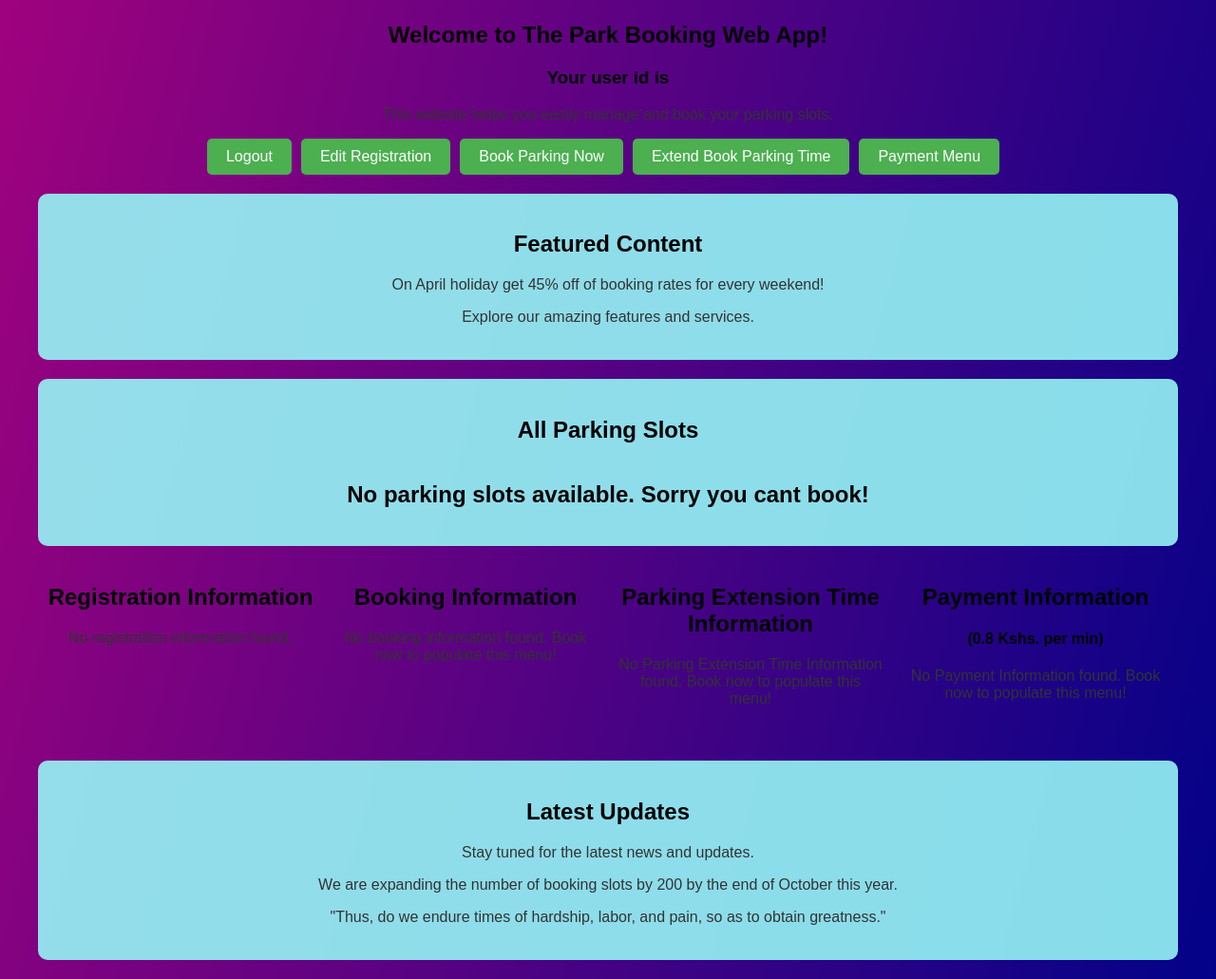
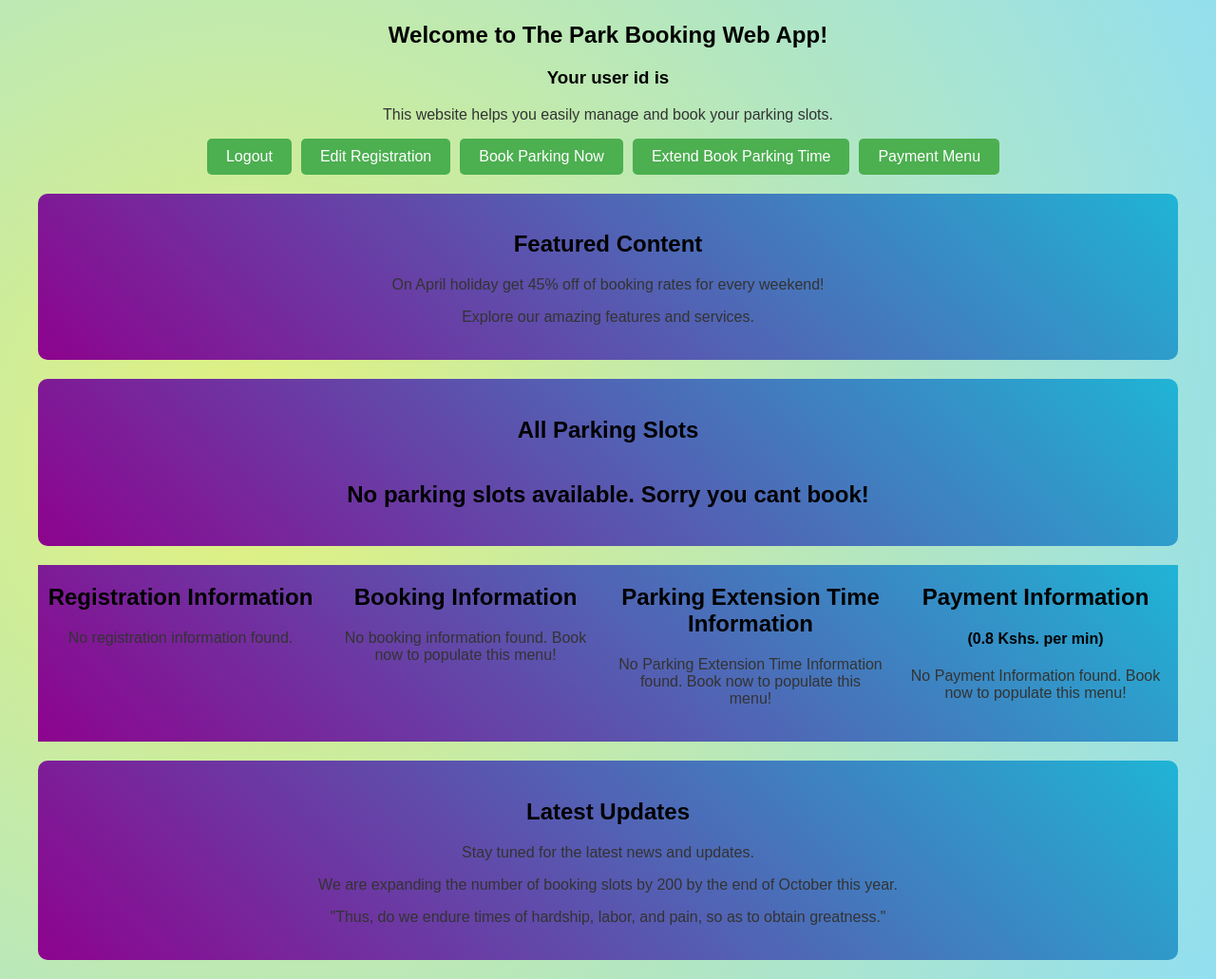
Before and after one commit to Katchietsnouva/web_app_python, a Flask app: page / in a window 1280 px wide. Shown: the part 57-1088 px from the top of the page at 95% size. Run offline with Flask 3, Linux system fonts and the light colour scheme; some libraries are stand-ins or nearby versions.

Commit message:
commit nouvaneons 0.188

```diff
--- a/templates/booking_page.html
+++ b/templates/booking_page.html
@@ -7,7 +7,7 @@
     <style>
       body {
         font-family: "Arial", sans-serif;
-        background-color: #f8f8f8;
+        background: radial-gradient(circle at 20% 50%, #E2F17AFA 0%, #92DFF1 100%);
         text-align: center;
         margin: 20px;
       }
--- a/templates/extend_booking_page.html
+++ b/templates/extend_booking_page.html
@@ -10,6 +10,7 @@
         background-color: #f8f8f8;
         text-align: center;
         margin: 20px;
+        background: radial-gradient(circle at 20% 50%, #E2F17AFA 0%, #92DFF1 100%);
       }
 
       h1 {
--- a/templates/home_page.html
+++ b/templates/home_page.html
@@ -9,7 +9,8 @@
         font-family: "Arial", sans-serif;
         margin: 20px;
         text-align: center;
-        background: linear-gradient(-75deg, #020288 0%, #A1027E 100%);
+        /* linear-gradient(-75deg, #020288 0%, #A1027E 100%);*/
+        background: radial-gradient(circle at 20% 50%, #E2F17AFA 0%, #92DFF1 100%);
       }
 
       h1 {
@@ -21,7 +22,7 @@
       }
 
       .custom-section {
-        background-color: rgba(150, 245, 245, 0.9);
+        background: linear-gradient(45deg, #8D038D 0%, #1FB4D5 100%);
         padding: 20px;
         margin: 20px;
         border-radius: 10px;
@@ -54,6 +55,7 @@
       }
 
       .custom-section-content {
+        background: linear-gradient(45deg, #8D038D 0%, #1FB4D5 100%);
         display: flex;
         justify-content: space-between;
         align-items: flex-start;
@@ -68,6 +70,7 @@
         flex-basis: calc(50% - 20px);
         margin: 0 10px;
         margin-bottom: 20px;
+
       }
 
       @media screen and (max-width: 768px) {
@@ -83,6 +86,7 @@
         padding: 10px;
         margin-bottom: 10px;
         border-radius: 5px;
+        background: linear-gradient(45deg, #9E849E 0%, #DAE2E4 100%);
       }
 
       .payment-entry {
--- a/templates/login_page.html
+++ b/templates/login_page.html
@@ -7,7 +7,7 @@
     <style>
         body {
             font-family: 'Arial', sans-serif;
-            background-color: #f4f4f4;
+            background: radial-gradient(circle at 20% 50%, #E2F17AFA 0%, #92DFF1 100%);
             text-align: center;
             margin: 20px;
         }
--- a/templates/payment_page.html
+++ b/templates/payment_page.html
@@ -7,7 +7,7 @@
     <style>
         body {
             font-family: 'Arial', sans-serif;
-            background-color: #f8f8f8;
+            background: radial-gradient(circle at 20% 50%, #E2F17AFA 0%, #92DFF1 100%);
             text-align: center;
             margin: 20px;
         }
--- a/templates/profit_loss.html
+++ b/templates/profit_loss.html
@@ -7,7 +7,7 @@
     <style>
         body {
             font-family: Arial, sans-serif;
-            background: linear-gradient(90deg, #230076 0%, #D335BC 100%);
+            background: radial-gradient(circle at 20% 50%, #E2F17AFA 0%, #92DFF1 100%);
             margin: 20px;
         }
         .container {
--- a/templates/registration_page.html
+++ b/templates/registration_page.html
@@ -10,6 +10,7 @@
             background-color: #f8f8f8;
             text-align: center;
             margin: 20px;
+            background: radial-gradient(circle at 20% 50%, #E2F17AFA 0%, #92DFF1 100%);
         }
 
         h1 {
--- a/templates/slot_management.html
+++ b/templates/slot_management.html
@@ -7,7 +7,7 @@
     <style>
         body {
             font-family: Arial, sans-serif;
-            background: linear-gradient(90deg, #230076 0%, #D335BC 100%);
+            background: radial-gradient(circle at 20% 50%, #E2F17AFA 0%, #92DFF1 100%);
             margin: 20px;
         }
 
```
Also changed, not shown: templates/admin_page.html (+8 -2 lines).
